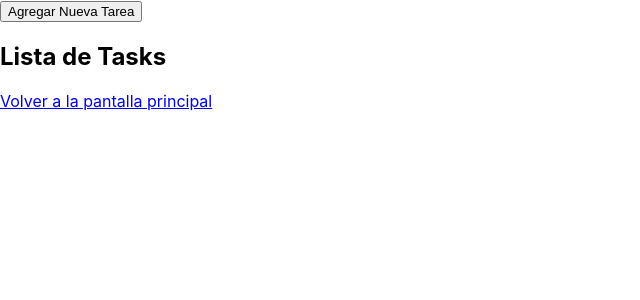
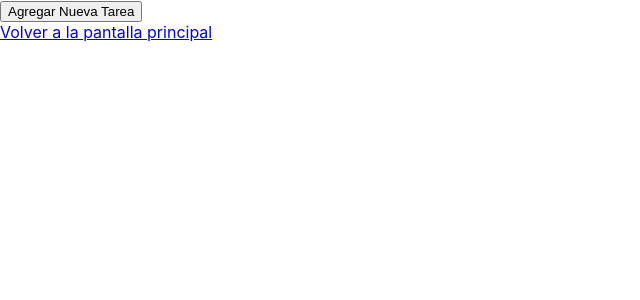
Before and after one commit to bertil291utn/tasks-react-cc, a React (Create React App) app: page /tasks in a window 1280 px wide. Shown: the top 300 px of the page, without its empty margins (0-640 px from the left). Built offline with nearby package versions, Linux system fonts and the light colour scheme.

Commit message:
remove unused title

```diff
--- a/src/components/TaskList.tsx
+++ b/src/components/TaskList.tsx
@@ -8,7 +8,6 @@ const TaskList: React.FC = () => {
 
   return (
     <div>
-      <h2>Lista de Tasks</h2>
       {tasks.map((task) => (
         <Task key={`task-${task.id}`} description={task.description} />
       ))}
```
